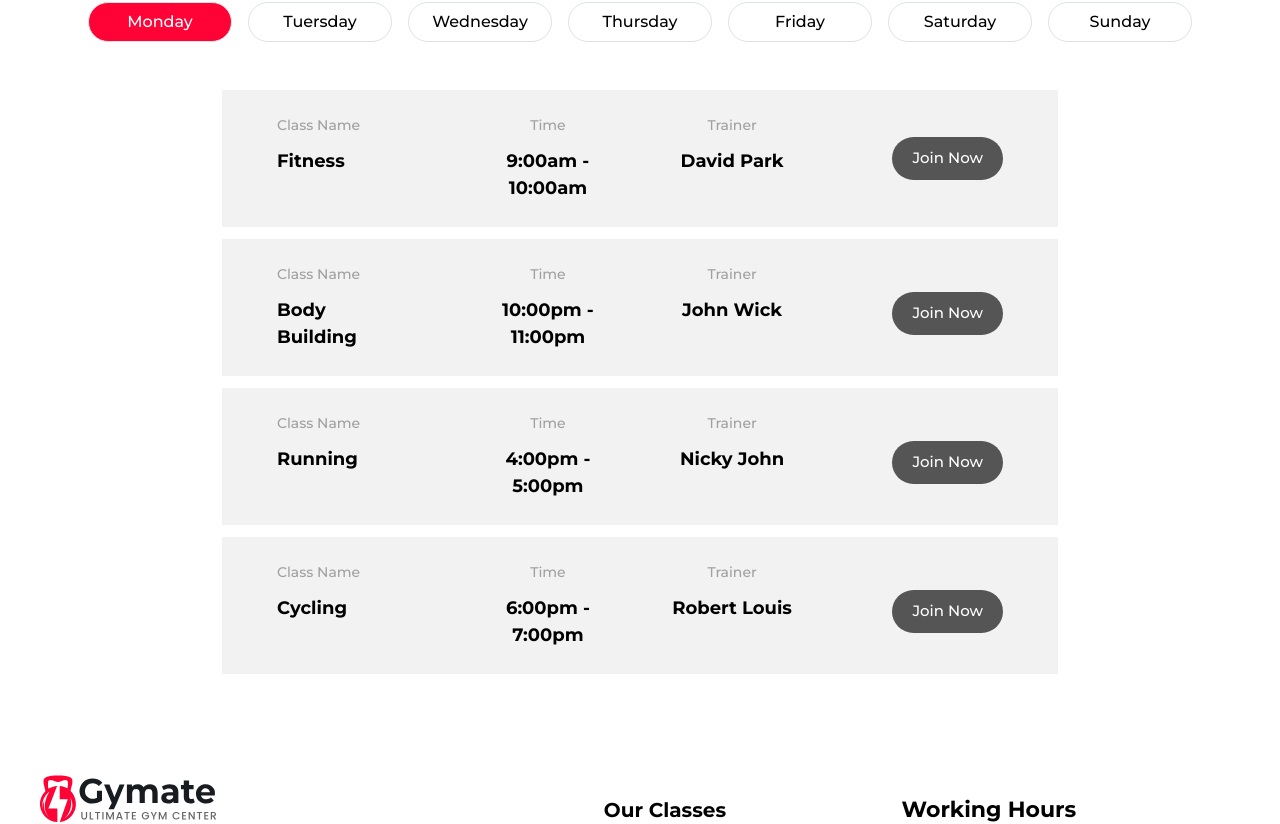
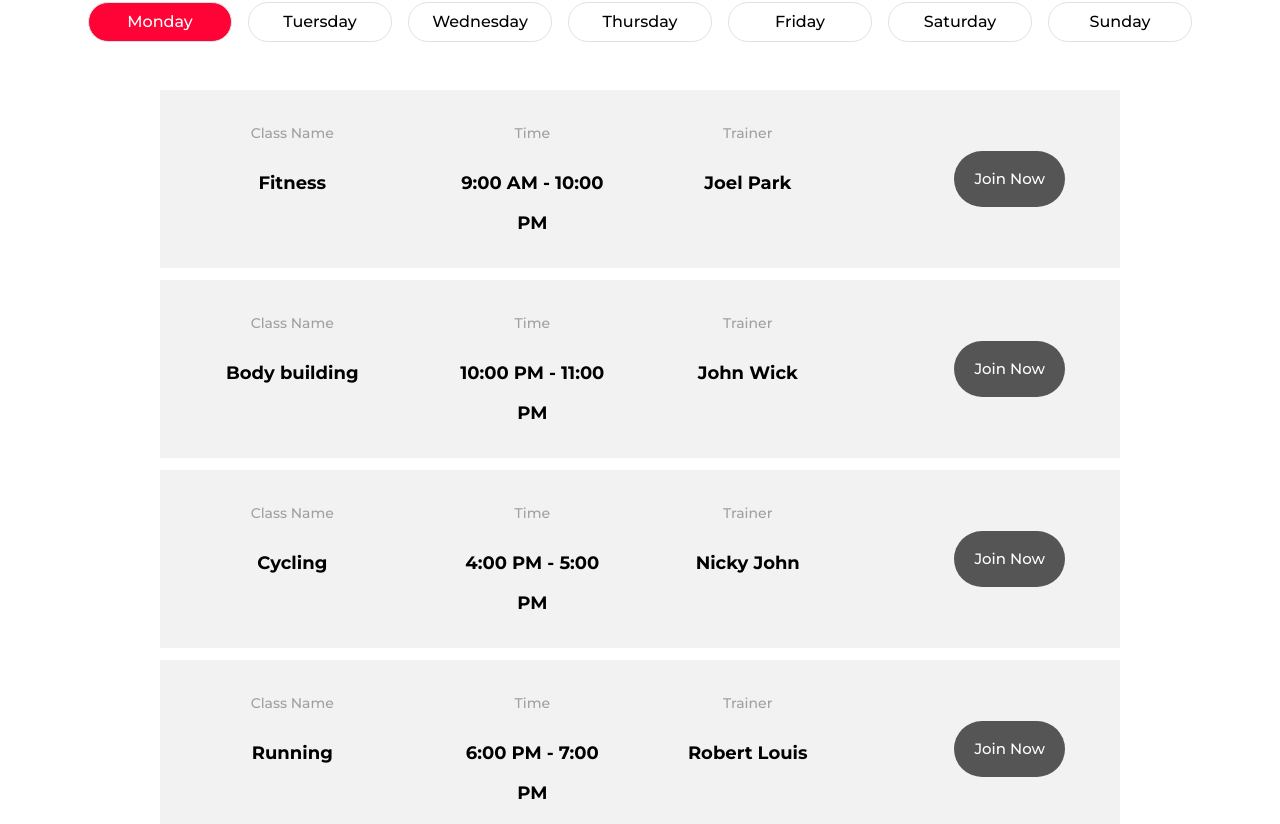
Before and after one commit to joelkimr/gymate, a Next.js app: page /Schedule in a window 1280 px wide. Shown: the part 422-1246 px from the top of the page. Built offline with nearby package versions, Linux system fonts and the light colour scheme.

Commit message:
ft-schedule-page

```diff
--- a/src/pages/Schedule.tsx
+++ b/src/pages/Schedule.tsx
@@ -3,6 +3,203 @@ import Footer from '@/components/Footer/footer';
 
 const Schedule = () => {
     const [selected, setSelected] = useState(0);
+    const week = [{
+        title: 'Monday',
+        activities: [{
+            name: 'Fitness',
+            time: '9:00 AM - 10:00 PM',
+            trainer: 'Joel Park',
+            link: ''
+        },
+        {
+            name: 'Body building',
+            time: '10:00 PM - 11:00 PM',
+            trainer: 'John Wick',
+            link: ''
+        },
+        {
+            name: 'Cycling',
+            time: '4:00 PM - 5:00 PM',
+            trainer: 'Nicky John',
+            link: ''
+        },
+        {
+            name: 'Running',
+            time: '6:00 PM - 7:00 PM',
+            trainer: 'Robert Louis',
+            link: ''
+        }
+        ]
+    },
+    {
+        title: 'Tuersday',
+        activities: [{
+            name: 'Yoga',
+            time: '6:00 AM - 8:00 PM',
+            trainer: 'Elizabeth Clark',
+            link: ''
+        },
+        {
+            name: 'Karate',
+            time: '9:00 PM - 11:00 PM',
+            trainer: 'Bruce Chen',
+            link: ''
+        },
+        {
+            name: 'Cardio',
+            time: '6:00 PM - 8:00 PM',
+            trainer: 'Alexandro Rela',
+            link: ''
+        },
+        {
+            name: 'Fitness',
+            time: '9:00 PM - 10:00 PM',
+            trainer: 'Louis Corolla',
+            link: ''
+        }
+        ]
+    },
+    {
+        title: 'Wednesday',
+        activities: [{
+            name: 'Body Building',
+            time: '7:00 AM - 9:00 PM',
+            trainer: 'Johnson Bell',
+            link: ''
+        },
+        {
+            name: 'Fitness',
+            time: '10:00 PM - 11:00 PM',
+            trainer: 'John Wick',
+            link: ''
+        },
+        {
+            name: 'Cardio',
+            time: '4:00 PM - 5:00 PM',
+            trainer: 'Juma Karim',
+            link: ''
+        },
+        {
+            name: 'Running',
+            time: '6:00 PM - 7:00 PM',
+            trainer: 'Robert Louis',
+            link: ''
+        }
+        ]
+    },
+    {
+        title: 'Thursday',
+        activities: [{
+            name: 'Yoga',
+            time: '9:00 AM - 10:00 PM',
+            trainer: 'Jessi Palm',
+            link: ''
+        },
+        {
+            name: 'Body building',
+            time: '10:00 PM - 11:00 PM',
+            trainer: 'Carlos Mendez',
+            link: ''
+        },
+        {
+            name: 'Running',
+            time: '4:00 PM - 5:00 PM',
+            trainer: 'Coach Bob',
+            link: ''
+        },
+        {
+            name: 'Fitness',
+            time: '6:00 PM - 7:00 PM',
+            trainer: 'Robert Louis',
+            link: ''
+        }
+        ]
+    },
+    {
+        title: 'Friday',
+        activities: [{
+            name: 'Fitness',
+            time: '9:00 AM - 10:00 PM',
+            trainer: '???',
+            link: ''
+        },
+        {
+            name: 'Body building',
+            time: '10:00 PM - 11:00 PM',
+            trainer: 'John Wick',
+            link: ''
+        },
+        {
+            name: 'Cycling',
+            time: '4:00 PM - 5:00 PM',
+            trainer: '???',
+            link: ''
+        },
+        {
+            name: 'Running',
+            time: '6:00 PM - 7:00 PM',
+            trainer: '???',
+            link: ''
+        }
+        ]
+    },
+    {
+        title: 'Saturday',
+        activities: [{
+            name: 'Fitness',
+            time: '9:00 AM - 10:00 PM',
+            trainer: 'Joel Park',
+            link: ''
+        },
+        {
+            name: 'Body building',
+            time: '10:00 PM - 11:00 PM',
+            trainer: 'John Wick',
+            link: ''
+        },
+        {
+            name: 'Cycling',
+            time: '4:00 PM - 5:00 PM',
+            trainer: '???',
+            link: ''
+        },
+        {
+            name: 'Running',
+            time: '6:00 PM - 7:00 PM',
+            trainer: 'Robert Louis',
+            link: ''
+        }
+        ]
+    },
+    {
+        title: 'Sunday',
+        activities: [{
+            name: 'Yoga',
+            time: '6:00 AM - 80:00 PM',
+            trainer: 'Sarah J.',
+            link: ''
+        },
+        {
+            name: 'Body building',
+            time: '10:00 PM - 11:00 PM',
+            trainer: 'John Wick',
+            link: ''
+        },
+        {
+            name: 'Cycling',
+            time: '4:00 PM - 5:00 PM',
+            trainer: 'Nicky John',
+            link: ''
+        },
+        {
+            name: 'Running',
+            time: '6:00 PM - 7:00 PM',
+            trainer: 'Robert Louis',
+            link: ''
+        }
+        ]
+    }
+    ]
 
     return (
         <>
@@ -12,26 +209,28 @@ const Schedule = () => {
                         Schedule by Day
                     </h1>
                 </div>
-        <div className="w-auto flex flex-wrap gap-4 justify-center mt-[4rem]">
-        {['Monday', 'Tuersday', 'Wednesday', 'Thursday', 'Friday', 'Saturday', 'Sunday'].map((day, key) => {
+                <div className='min-w-[60rem] xl:w-auto lg:w-[110%] md:w-[155%]'>
+
+                    <div className="md:w-auto flex flex-wrap md:gap-4 gap-12 justify-center mt-[4rem]">
+
+                        { week.map((day, key) => {
                             return (
                                 <button
-                key={key}
-                onClick={() => {
+                                    key={ key }
+                                    onClick={ () => {
                                         setSelected(key);
 
-                    if(day === 'Monday') {
-                        <RowOne/>
-                    }
-                }}
-                className={`w-36 h-10 inline-flex items-center justify-center text-center md:text-[16px] text-[38px] border border-solid border-[#dee2e6] font-medium rounded-3xl  ease-in duration-300 hover:shadow-2xl ${ selected === key ? "bg-[#ff0336] text-white" : "bg-none text-black"}`}>
-                    {day}
+                                    } }
+                                    className={ `md:w-36 md:h-10 w-52 inline-flex items-center justify-center text-center md:text-[16px] text-[28px] border border-solid border-[#dee2e6] font-medium rounded-3xl  ease-in duration-300 hover:shadow-2xl ${selected === key ? "bg-[#ff0336] text-white" : "bg-none text-black"}` }>
+                                    { day.title }
                                 </button>
                             )
-        })}
+                        }) }
                     </div>
                     <div className="mt-[3rem] flex justify-center">
-             <RowOne />
+                        <RowOne data={ week[selected] } />
+                    </div>
+
                 </div>
                 <Footer />
             </section>
@@ -52,120 +251,42 @@ export default Schedule
 
 
 
-const RowOne = () => {
+const RowOne = ({ data }: { data: any }) => {
+    console.log(data)
     return (
-        <div className="flex flex-col gap-3">
+        <div className="flex flex-col md:gap-3 gap-9 w-3/4 text-center">
 
-        <ul className="flex justify-between w-full">
+            { data.activities.map((activity: any, key: number) => {
+
+                return <ul key={ key } className="md:flex justify-between">
 
                     <li className="py-[25px] px-[55px] bg-[#f2f2f2] w-full">
-                <p className="text-[14px] font-medium text-[#a0a0a0]">
+                        <p className="md:text-[14px] text-3xl font-medium text-[#a0a0a0]">
                             Class Name
                         </p>
-             <p className="text-[18px] text-black font-bold mt-3">Fitness</p>
+                        <p className="md:text-[18px] text-4xl text-black font-bold mt-3">{ activity.name }</p>
                     </li>
 
                     <li className="p-[25px] bg-[#f2f2f2] w-full text-center">
-               <p className="text-[14px] font-medium text-[#a0a0a0]">Time</p>
-               <p className="text-[18px] text-black font-bold mt-3">
-                    9:00am - 10:00am
+                        <p className="md:text-[14px] text-3xl font-medium text-[#a0a0a0]">Time</p>
+                        <p className="md:text-[18px] text-4xl text-black font-bold mt-3">
+                            { activity.time }
                         </p>
                     </li>
 
                     <li className="p-[25px] bg-[#f2f2f2] w-full text-center">
-            <p className="text-[14px] font-medium text-[#a0a0a0]">Trainer</p>
-            <p className="text-[18px] text-black font-bold mt-3">
-                 David Park
+                        <p className="md:text-[14px] text-3xl font-medium text-[#a0a0a0]">Trainer</p>
+                        <p className="md:text-[18px] text-4xl text-black font-bold mt-3">
+                            { activity.trainer }
                         </p>
                     </li>
-           <li className="py-[25px] px-[55px] bg-[#f2f2f2] w-full items-center flex justify-end">
-               <button className="text-white text-[15px] font-medium bg-[#555] py-[10px] px-[20px] rounded-[30px] hover:bg-[#ff0336] ease-in duration-200">
+                    <li className="py-[25px] px-[55px] bg-[#f2f2f2] w-full items-center flex md:justify-end justify-center">
+                        <button className="text-white md:text-[15px] text-3xl font-medium bg-[#555] py-[10px] px-[20px] rounded-[30px] hover:bg-[#ff0336] ease-in duration-200">
                             Join Now
                         </button>
                     </li>
                 </ul>
-
-         <ul className="flex justify-between w-full">
-            <li className="py-[25px] px-[55px] bg-[#f2f2f2] w-full">
-              <p className="text-[14px] font-medium text-[#a0a0a0]">
-                Class Name
-              </p>
-              <p className="text-[18px] text-black font-bold mt-3">
-                Body Building
-              </p>
-            </li>
-            <li className="p-[25px] bg-[#f2f2f2] w-full text-center">
-              <p className="text-[14px] font-medium text-[#a0a0a0]">Time</p>
-              <p className="text-[18px] text-black font-bold mt-3">
-                10:00pm - 11:00pm
-              </p>
-            </li>
-            <li className="p-[25px] bg-[#f2f2f2] w-full text-center">
-              <p className="text-[14px] font-medium text-[#a0a0a0]">Trainer</p>
-              <p className="text-[18px] text-black font-bold mt-3">
-                John Wick
-              </p>
-            </li>
-            <li className="py-[25px] px-[55px] bg-[#f2f2f2] w-full items-center flex justify-end">
-              <button
-                className="text-white text-[15px] font-medium bg-[#555] py-[10px] px-[20px] rounded-[30px] mt-3 hover:bg-[#ff0336] ease-in duration-200 "
-              >
-                Join Now
-              </button>
-            </li>
-          </ul>
-          <ul className="flex justify-between w-full">
-
-            <li className="py-[25px] px-[55px] bg-[#f2f2f2] w-full">
-              <p className="text-[14px] font-medium text-[#a0a0a0]">
-                Class Name
-              </p>
-              <p className="text-[18px] text-black font-bold mt-3">Running</p>
-            </li>
-
-            <li className="p-[25px] bg-[#f2f2f2] w-full text-center">
-              <p className="text-[14px] font-medium text-[#a0a0a0]">Time</p>
-              <p className="text-[18px] text-black font-bold mt-3">
-                4:00pm - 5:00pm
-              </p>
-            </li>
-            <li className="p-[25px] bg-[#f2f2f2] w-full text-center">
-              <p className="text-[14px] font-medium text-[#a0a0a0]">Trainer</p>
-              <p className="text-[18px] text-black font-bold mt-3">
-                Nicky John
-              </p>
-            </li>
-            <li className="py-[25px] px-[55px] bg-[#f2f2f2] w-full items-center flex justify-end">
-              <button className="text-white text-[15px] font-medium bg-[#555] py-[10px] px-[20px] rounded-[30px] mt-3 hover:bg-[#ff0336] ease-in duration-200">
-                Join Now
-              </button>
-            </li>
-          </ul>
-          <ul className="flex justify-between w-full">
-            <li className="py-[25px] px-[55px] bg-[#f2f2f2] w-full">
-              <p className="text-[14px] font-medium text-[#a0a0a0]">
-                Class Name
-              </p>
-              <p className="text-[18px] text-black font-bold mt-3">Cycling</p>
-            </li>
-            <li className="p-[25px] bg-[#f2f2f2] w-full text-center">
-              <p className="text-[14px] font-medium text-[#a0a0a0]">Time</p>
-              <p className="text-[18px] text-black font-bold mt-3">
-                6:00pm - 7:00pm
-              </p>
-            </li>
-            <li className="p-[25px] bg-[#f2f2f2] w-full text-center">
-              <p className="text-[14px] font-medium text-[#a0a0a0]">Trainer</p>
-              <p className="text-[18px] text-black font-bold mt-3">
-                Robert Louis
-              </p>
-            </li>
-            <li className="py-[25px] px-[55px] bg-[#f2f2f2] w-full items-center flex justify-end">
-              <button className="text-white text-[15px] font-medium bg-[#555] py-[10px] px-[20px] rounded-[30px] mt-3 hover:bg-[#ff0336] ease-in duration-200">
-                Join Now
-              </button>
-            </li>
-          </ul>
+            }) }
         </div>
     )
 }
```
Lines whose indentation alone changed are shown as unchanged.
